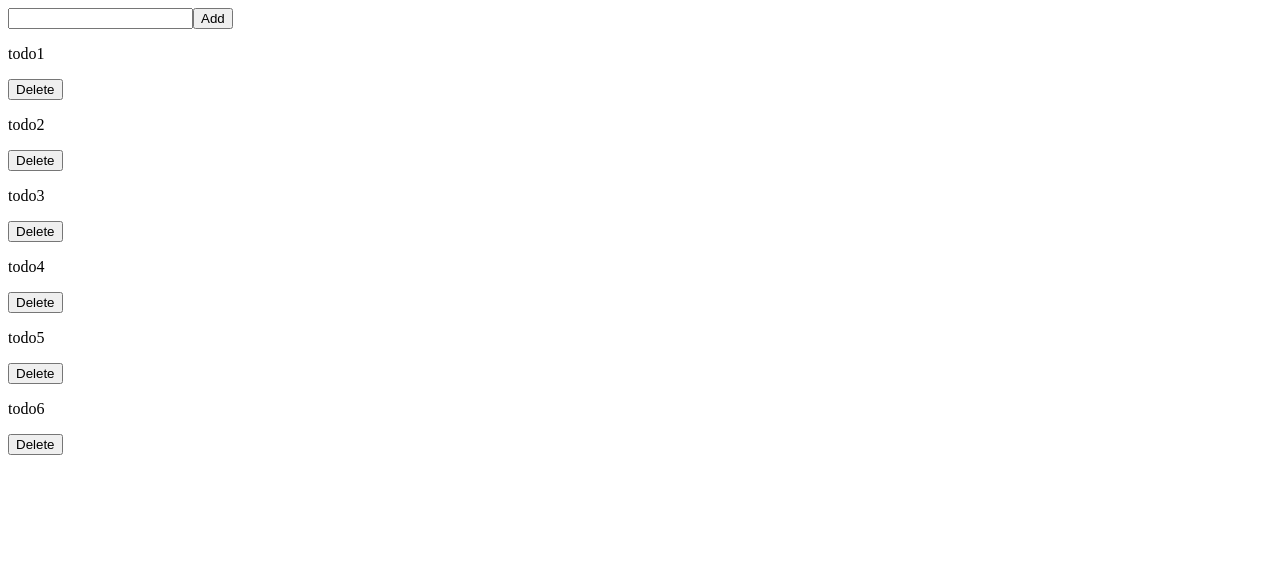
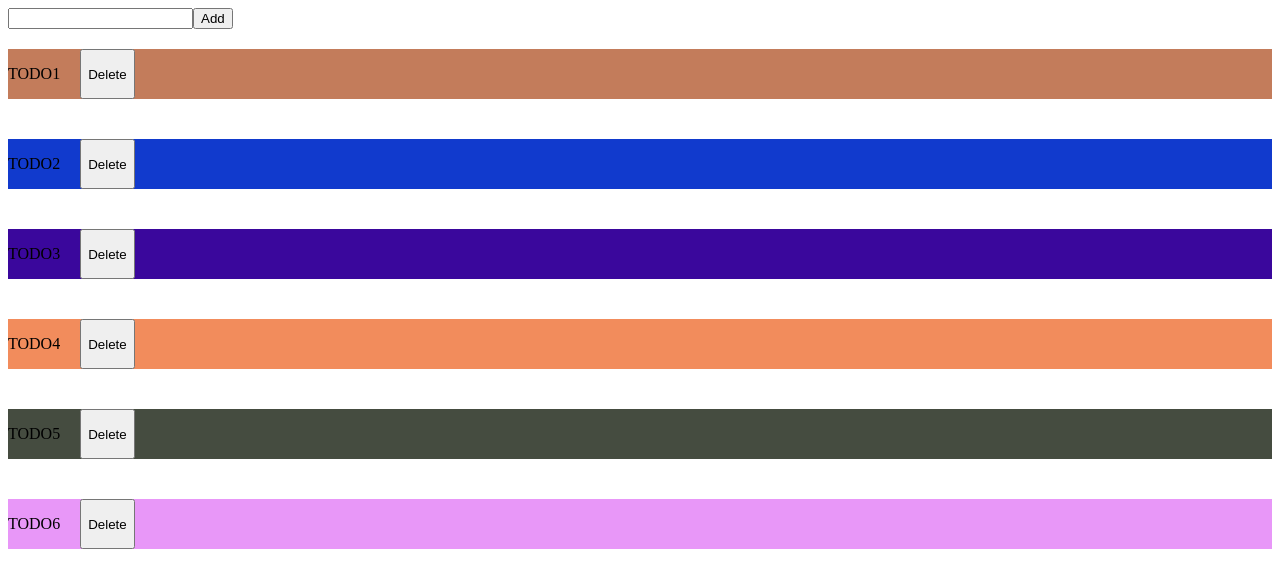
Before and after one commit to vidsav/angular18-app, an Angular app: page / in a window 1280 px wide. Shown: the top 588 px of the page. Built offline with nearby package versions, Linux system fonts and the light colour scheme.

Commit message:
added directive for random color, added some css

```diff
--- a/src/app/app.component.html
+++ b/src/app/app.component.html
@@ -1,10 +1,22 @@
 
 
 <style>
-
+  .main-wrapper{
+    display: flex;
+    flex-direction: column;
+  }
+  .todoList{
+    display: flex;
+    flex-direction: column;
+  }
+  app-todo-item{
+    margin: 20px 0;
+  }
 </style>
 
-<div>
+<div class="main-wrapper">
   <app-add-todo (addNewTodoItem)="addNewTodoItem($event)"></app-add-todo>
-  <app-todo-item *ngFor="let item of itemsArray" [todoObject]="item" (deleteTodoItem)="deleteTodoFromList($event)"></app-todo-item>
+  <div class="todoList">
+    <app-todo-item appRandomColor *ngFor="let item of itemsArray" [todoObject]="item" (deleteTodoItem)="deleteTodoFromList($event)"></app-todo-item>
+  </div>
 </div>
--- a/src/app/app.component.ts
+++ b/src/app/app.component.ts
@@ -4,11 +4,12 @@ import {TodoItem} from "./todo-item";
 import {NgForOf} from "@angular/common";
 import {filter} from "rxjs";
 import {AddTodoComponent} from "./add-todo/add-todo.component";
+import {RandomColorDirective} from "./random-color.directive";
 
 @Component({
   selector: 'app-root',
   standalone: true,
-  imports: [TodoItemComponent, NgForOf, AddTodoComponent],
+  imports: [TodoItemComponent, NgForOf, AddTodoComponent, RandomColorDirective],
   templateUrl: './app.component.html',
   styleUrl: './app.component.css'
 })
--- /dev/null
+++ b/src/app/random-color.directive.ts
@@ -0,0 +1,23 @@
+import {Directive, HostBinding} from '@angular/core';
+
+@Directive({
+  selector: '[appRandomColor]',
+  standalone: true
+})
+export class RandomColorDirective {
+  // private randomColor: string;
+
+  constructor() {
+    this.randomColor = this.getRandomHexColor();
+  }
+
+  getRandomHexColor = () => {
+    const hexMax = 0xffffff; // 16777215 in decimal, the max value for a 6-digit hex color
+    const randomColor: string = Math.floor(Math.random() * hexMax).toString(16); // Generate a random number and convert to hex
+     // Ensure the result is 6 characters long
+    return "#" + randomColor.padStart(6, '0');
+  }
+
+  @HostBinding('style.backgroundColor') randomColor;
+
+}
--- a/src/app/todo-item/todo-item.component.html
+++ b/src/app/todo-item/todo-item.component.html
@@ -1,2 +1,12 @@
-<p>{{todoObject.text}}</p>
-<button (click)="deleteTodoItemHandler()">Delete</button>
+<style>
+  .todo-item-wrapper{
+    display: flex;
+    p{
+      margin-right: 20px;
+    }
+  }
+</style>
+<div class="todo-item-wrapper">
+  <p>{{todoObject.text | uppercase}}</p>
+  <button (click)="deleteTodoItemHandler()">Delete</button>
+</div>
--- a/src/app/todo-item/todo-item.component.ts
+++ b/src/app/todo-item/todo-item.component.ts
@@ -1,10 +1,13 @@
 import {Component, EventEmitter, Input, Output} from '@angular/core';
 import {TodoItem} from "../todo-item";
+import {UpperCasePipe} from "@angular/common";
 
 @Component({
   selector: 'app-todo-item',
   standalone: true,
-  imports: [],
+  imports: [
+    UpperCasePipe
+  ],
   templateUrl: './todo-item.component.html',
   styleUrl: './todo-item.component.css'
 })
```
Also changed, not shown: 1 other file (tests, documents, lock files or other folders).
